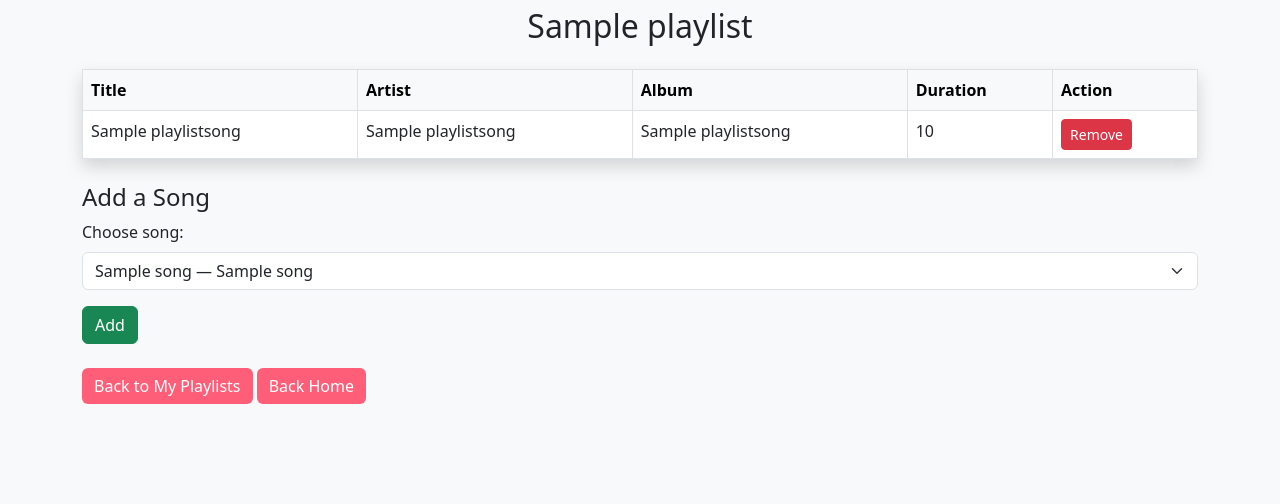
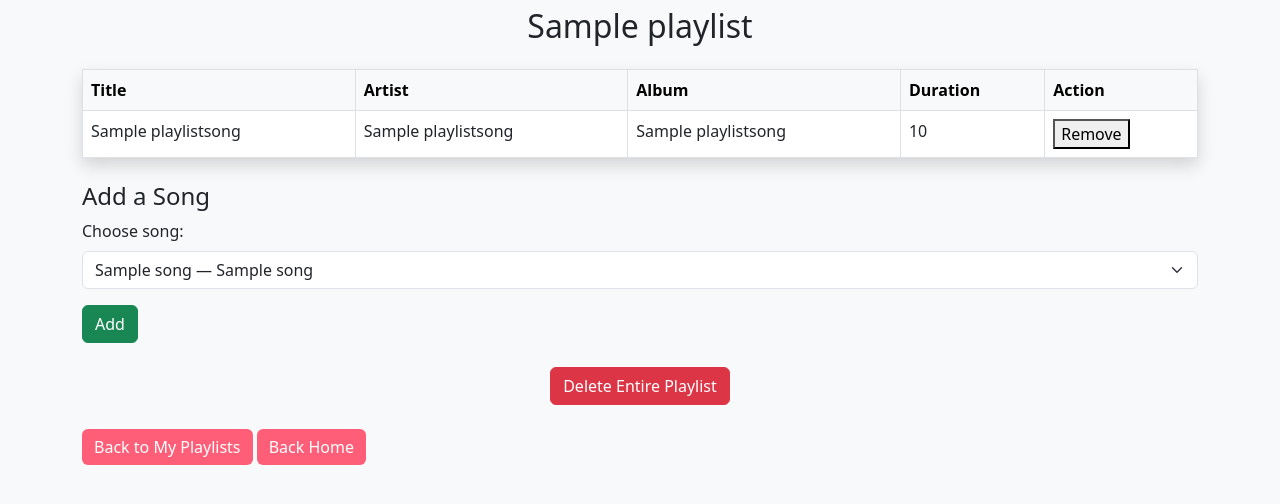
Before and after one commit to gdamerch/Music-Library-System, a Flask app: page /playlist/1 in a window 1280 px wide. Shown: the part 73-577 px from the top of the page. Run offline with Flask 3, Linux system fonts and the light colour scheme; the visitor is signed in with stand-in values (Sample User, id 1); a database or web service that is not in the repository returns one stand-in record (values such as "Sample title"); some libraries are stand-ins or nearby versions.

Commit message:
Implemented delete and add feature
1. Delete playlist
2. Delete song from playlist
3. Add song to playlist

```diff
--- a/server/app.py
+++ b/server/app.py
@@ -148,8 +148,13 @@ def add_to_playlist():
         message = "Song already exists in playlist."
     cur.close()
     conn.close()
-    # Return home
-    return redirect(url_for("home", message=message))
+    if "from_playlist" in request.form:
+    # re-fetch the updated playlist data and render the page again
+        pid = request.form["playlist_id"]
+        return redirect(url_for("playlist_detail", pid=pid))
+    else:
+        return redirect(url_for("home", message=message))
+
 
 # Home - edit username
 @app.route("/update_username", methods=["POST"])
@@ -290,6 +295,27 @@ def remove_song(pid, sid):
     flash("Song removed.", "info")
     return redirect(url_for("playlist_detail", pid=pid))
 
+@app.route("/playlist/<int:pid>/delete", methods=["POST"])
+def delete_playlist(pid):
+    user_id = get_current_user_id()
+    if user_id is None:
+        return redirect(url_for("login"))
+
+    conn = get_connection()
+    cur = conn.cursor()
+
+    # Delete all songs in the playlist first
+    cur.execute("DELETE FROM playlistsong WHERE ps_playlistid = %s", (pid,))
+    # Then delete the playlist itself
+    cur.execute("DELETE FROM playlist WHERE p_playlistid = %s AND p_uid = %s", (pid, user_id))
+
+    conn.commit()
+    cur.close()
+    conn.close()
+
+    flash("Playlist deleted.", "info")
+    return redirect(url_for("playlist_index"))
+
 # Start the Flask application
 if __name__ == "__main__":
     app.run(debug=True)
--- a/templates/playlist_detail.html
+++ b/templates/playlist_detail.html
@@ -1,13 +1,26 @@
 <!DOCTYPE html>
 <html lang="en">
   <head>
-  <meta charset="UTF-8">
+    <meta charset="UTF-8" />
     <title>{{ playlist.title }} — My Playlists</title>
-  <link href="https://cdn.jsdelivr.net/npm/bootstrap@5.3.0/dist/css/bootstrap.min.css" rel="stylesheet">
+    <link
+      href="https://cdn.jsdelivr.net/npm/bootstrap@5.3.0/dist/css/bootstrap.min.css"
+      rel="stylesheet"
+    />
     <style>
-    .username { color: #4dc4ff; font-weight: bold; }
-    .btn-back { background: #ff5e78; color: white; border: none; }
-    .btn-back:hover { background: #ef0ff7; color: white; }
+      .username {
+        color: #4dc4ff;
+        font-weight: bold;
+      }
+      .btn-back {
+        background: #ff5e78;
+        color: white;
+        border: none;
+      }
+      .btn-back:hover {
+        background: #ef0ff7;
+        color: white;
+      }
     </style>
   </head>
   <body class="bg-light p-5">
@@ -29,40 +42,61 @@
           </tr>
         </thead>
         <tbody>
-        {% for s in songs %}
+          {% for song in songs %}
           <tr>
-          <td>{{ s.title }}</td>
-          <td>{{ s.artist_name }}</td>
-          <td>{{ s.album_name }}</td>
-          <td>{{ s.duration }}</td>
+            <td>{{ song.title }}</td>
+            <td>{{ song.artist_name }}</td>
+            <td>{{ song.album_name }}</td>
+            <td>{{ song.duration }}</td>
             <td>
-            <form method="POST" action="{{ url_for('remove_song', pid=playlist.id, sid=s.id) }}">
-              <button class="btn btn-danger btn-sm">Remove</button>
+              <form
+                action="{{ url_for('remove_song', pid=playlist.id, sid=song.id) }}"
+                method="POST"
+                style="display: inline"
+              >
+                <button type="submit">Remove</button>
               </form>
             </td>
           </tr>
           {% else %}
-        <tr><td colspan="5" class="text-center">No songs yet.</td></tr>
+          <tr>
+            <td colspan="5" class="text-center">No songs yet.</td>
+          </tr>
           {% endfor %}
         </tbody>
       </table>
 
       <!-- Add a new song -->
       <h4 class="mt-4">Add a Song</h4>
-    <form method="POST" action="{{ url_for('add_song', pid=playlist.id) }}">
+      <form method="POST" action="{{ url_for('add_to_playlist') }}">
+        <input type="hidden" name="playlist_id" value="{{ playlist.id }}" />
+        <input type="hidden" name="from_playlist" value="1" />
         <div class="mb-3">
           <label for="song_id" class="form-label">Choose song:</label>
           <select name="song_id" id="song_id" class="form-select">
             {% for s in all_songs %}
-            <option value="{{ s.id }}">{{ s.title }} — {{ s.artist_name }}</option>
+            <option value="{{ s.id }}">
+              {{ s.title }} — {{ s.artist_name }}
+            </option>
             {% endfor %}
           </select>
         </div>
         <button class="btn btn-success">Add</button>
       </form>
-
+      <!-- Delete entire playlist -->
+      <form
+        action="{{ url_for('delete_playlist', pid=playlist.id) }}"
+        method="POST"
+        class="text-center mt-4"
+      >
+        <button type="submit" class="btn btn-danger">
+          Delete Entire Playlist
+        </button>
+      </form>
       <div class="mt-4">
-      <a href="{{ url_for('playlist_index') }}" class="btn btn-back">Back to My Playlists</a>
+        <a href="{{ url_for('playlist_index') }}" class="btn btn-back"
+          >Back to My Playlists</a
+        >
         <a href="{{ url_for('home') }}" class="btn btn-back">Back Home</a>
       </div>
     </div>
```
Lines whose indentation alone changed are shown as unchanged.
